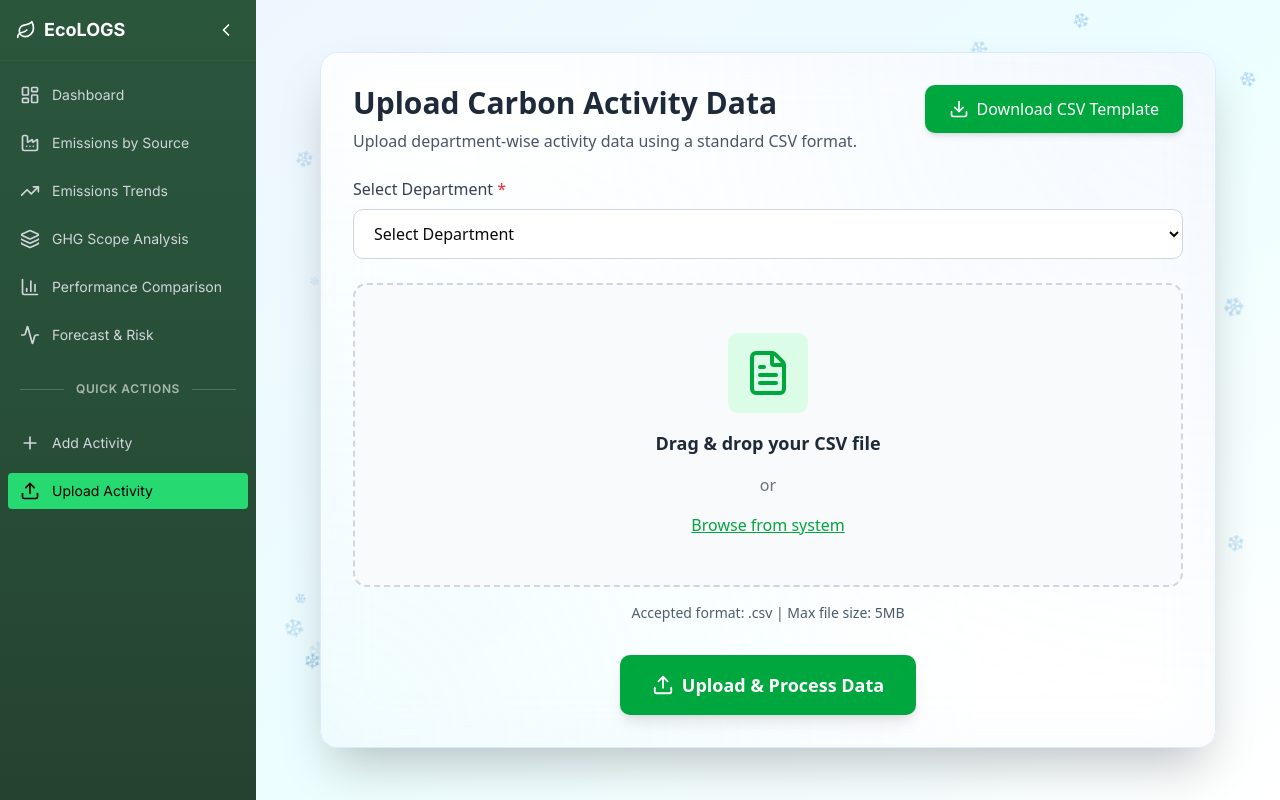
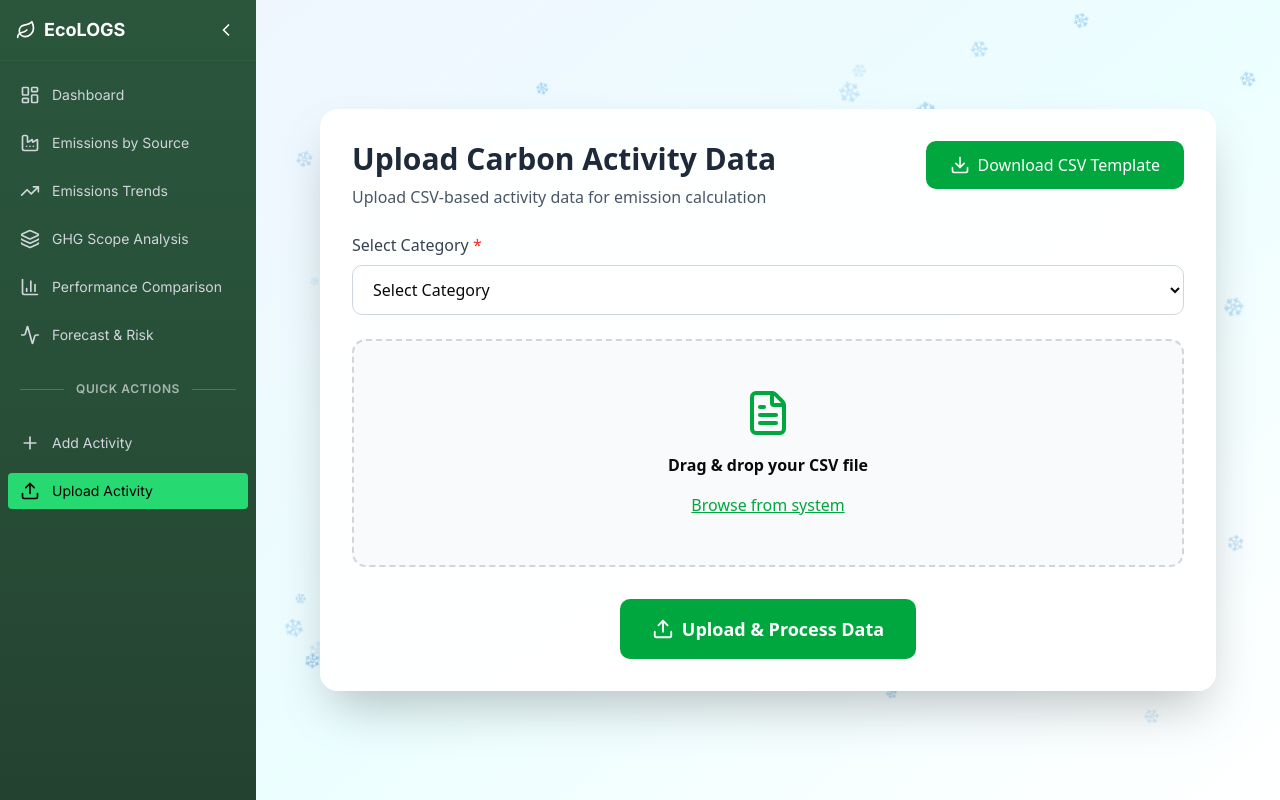
Before and after one commit to nawazashraf/EcoTrack, a React (Vite) app in the folder Client/: page /upload-activity in a window 1280 px wide. Built offline with nearby package versions, Linux system fonts and the light colour scheme.

Commit message:
Upload Activity typo fix

```diff
--- a/Client/src/constants/activity.constants.ts
+++ b/Client/src/constants/activity.constants.ts
@@ -2,7 +2,7 @@ import type { DropdownOption } from "@/types/activity.types";
 
 export const CATEGORIES: DropdownOption[] = [
   { value: "electricity", label: "Electricity" },
-  { value: "transport", label: "Transport" },
+  { value: "transportation", label: "Transportation" },
   { value: "waste", label: "Waste" },
   { value: "manufacturing", label: "Manufacturing" },
   { value: "fuel", label: "Fuel" },
--- a/Client/src/pages/UploadActivity.tsx
+++ b/Client/src/pages/UploadActivity.tsx
@@ -1,13 +1,16 @@
 import React, { useState, useRef } from "react";
 import { Download, Upload, FileText } from "lucide-react";
 import { uploadActivity } from "@/api/uploadActivity.api";
+import { CATEGORIES } from "@/constants/activity.constants";
+
+//TODO Remove Category Input field
 
 const UploadActivity = () => {
-  const [selectedDepartment, setSelectedDepartment] = useState("");
-  const [uploadedFile, setUploadedFile] = useState(null);
+  const [selectedCategory, setSelectedCategory] = useState("");
+  const [uploadedFile, setUploadedFile] = useState<File | null>(null);
   const [isDragging, setIsDragging] = useState(false);
-  const fileInputRef = useRef(null);
-  const [snowflakes, setSnowflakes] = useState([]);
+  const fileInputRef = useRef<HTMLInputElement | null>(null);
+  const [snowflakes, setSnowflakes] = useState<any[]>([]);
 
   React.useEffect(() => {
     const flakes = Array.from({ length: 60 }, (_, i) => ({
@@ -15,39 +18,38 @@ const UploadActivity = () => {
       left: Math.random() * 100,
       animationDuration: Math.random() * 4 + 3,
       animationDelay: Math.random() * 5,
-      size: Math.random() * 12 + 8, // Bigger snowflakes: 8-20px
+      size: Math.random() * 12 + 8,
       opacity: Math.random() * 0.7 + 0.3,
     }));
     setSnowflakes(flakes);
   }, []);
 
-  const departments = ["Electricity", "Transport", "Waste", "Manufacturing"];
-
-  const handleDragOver = (e) => {
+  /* ---------------- FILE HANDLERS ---------------- */
+  const handleDragOver = (e: React.DragEvent) => {
     e.preventDefault();
     setIsDragging(true);
   };
 
-  const handleDragLeave = (e) => {
+  const handleDragLeave = (e: React.DragEvent) => {
     e.preventDefault();
     setIsDragging(false);
   };
 
-  const handleDrop = (e) => {
+  const handleDrop = (e: React.DragEvent) => {
     e.preventDefault();
     setIsDragging(false);
 
     const file = e.dataTransfer.files[0];
-    if (file && file.name.endsWith(".csv") && file.size <= 5 * 1024 * 1024) {
-      setUploadedFile(file);
-    } else {
-      alert("Please upload a valid CSV file (max 5MB)");
-    }
+    validateAndSetFile(file);
   };
 
-  const handleFileSelect = (e) => {
-    const file = e.target.files[0];
-    if (file && file.name.endsWith(".csv") && file.size <= 5 * 1024 * 1024) {
+  const handleFileSelect = (e: React.ChangeEvent<HTMLInputElement>) => {
+    const file = e.target.files?.[0];
+    if (file) validateAndSetFile(file);
+  };
+
+  const validateAndSetFile = (file: File) => {
+    if (file.name.endsWith(".csv") && file.size <= 5 * 1024 * 1024) {
       setUploadedFile(file);
     } else {
       alert("Please upload a valid CSV file (max 5MB)");
@@ -61,18 +63,12 @@ const UploadActivity = () => {
   const downloadTemplate = () => {
     const csvContent =
       "Category,Value,Unit,Date,Department\n" +
-      // ================= ELECTRICITY =================
-      "Electricity,1200,kWh,2024-01-01,Electricity\n" +
-      "Electricity,3500,kWh,2024-01-02,Electricity\n" +
-      // ================= TRANSPORT =================
-      "Transport,120,liters,2024-01-01,Transport\n" +
-      "Transport,260,liters,2024-01-02,Transport\n" +
-      // ================= WASTE =================
-      "Waste,350,kg,2024-01-01,Waste\n" +
-      "Waste,180,kg,2024-01-02,Waste\n" +
-      // ================= MANUFACTURING =================
-      "Manufacturing,1500,kg,2024-01-01,Manufacturing\n" +
-      "Manufacturing,4200,kWh,2024-01-02,Manufacturing\n";
+      "electricity,1200,kWh,2024-01-01,Operations\n" +
+      "electricity,3500,kWh,2024-01-02,Engineering\n" +
+      "transportation,120,liters,2024-01-01,Logistics\n" +
+      "transportation,260,liters,2024-01-02,Logistics\n" +
+      "waste,350,kg,2024-01-01,Admin\n" +
+      "manufacturing,1500,kg,2024-01-01,Engineering\n";
 
     const blob = new Blob([csvContent], { type: "text/csv" });
     const url = window.URL.createObjectURL(blob);
@@ -85,7 +81,13 @@ const UploadActivity = () => {
     window.URL.revokeObjectURL(url);
   };
 
+  /* Handling Uploading CSV File */
   const handleUploadAndProcess = async () => {
+    if (!selectedCategory) {
+      alert("Please select a category");
+      return;
+    }
+
     if (!uploadedFile) {
       alert("Please upload a CSV file");
       return;
@@ -95,18 +97,18 @@ const UploadActivity = () => {
     formData.append("csvFile", uploadedFile);
 
     try {
-      const res = await uploadActivity(formData);
-      console.log(res);
-
+      await uploadActivity(formData);
       alert("Upload successful");
+      setUploadedFile(null);
+      setSelectedCategory("");
     } catch (err) {
       alert("Upload failed");
     }
   };
 
   return (
-    <div className="min-h-screen bg-gradient-to-br from-blue-50 via-cyan-50 to-white p-6 flex items-center justify-center relative overflow-hidden">
-      {/* Snowflake Effect */}
+    <div className="min-h-screen bg-linear-to-br from-blue-50 via-cyan-50 to-white p-6 flex items-center justify-center relative overflow-hidden">
+      {/* Snowflakes */}
       <div className="absolute inset-0 pointer-events-none overflow-hidden">
         {snowflakes.map((flake) => (
           <div
@@ -118,7 +120,6 @@ const UploadActivity = () => {
               fontSize: `${flake.size}px`,
               opacity: flake.opacity,
               animation: `fall ${flake.animationDuration}s linear ${flake.animationDelay}s infinite`,
-              textShadow: "0 0 5px rgba(255, 255, 255, 0.8)",
             }}
           >
             ❄
@@ -128,60 +129,47 @@ const UploadActivity = () => {
 
       <style>{`
         @keyframes fall {
-          0% {
-            transform: translateY(0) rotate(0deg);
-          }
-          100% {
+          to {
             transform: translateY(100vh) rotate(360deg);
           }
         }
       `}</style>
 
-      <div className="w-full max-w-4xl bg-white/95 backdrop-blur-md rounded-2xl shadow-2xl p-8 relative z-10 border border-blue-100">
-        {/* Frost overlay effect */}
-        <div
-          className="absolute inset-0 rounded-2xl pointer-events-none"
-          style={{
-            background:
-              "radial-gradient(circle at top right, rgba(191, 219, 254, 0.15), transparent 60%), radial-gradient(circle at bottom left, rgba(165, 243, 252, 0.15), transparent 60%)",
-            boxShadow: "inset 0 0 60px rgba(191, 219, 254, 0.1)",
-          }}
-        />
-
+      <div className="w-full max-w-4xl bg-white/95 backdrop-blur-md rounded-2xl shadow-2xl p-8 relative z-10">
         {/* Header */}
-        <div className="flex justify-between items-start mb-6 relative z-10">
+        <div className="flex justify-between items-start mb-6">
           <div>
             <h1 className="text-3xl font-bold text-gray-800 mb-2">
               Upload Carbon Activity Data
             </h1>
             <p className="text-gray-600">
-              Upload department-wise activity data using a standard CSV format.
+              Upload CSV-based activity data for emission calculation
             </p>
           </div>
 
           <button
             onClick={downloadTemplate}
-            className="flex items-center gap-2 bg-green-600 hover:bg-green-700 text-white px-6 py-3 rounded-lg font-medium shadow-md transition-all hover:shadow-lg"
+            className="flex items-center gap-2 bg-green-600 hover:bg-green-700 text-white px-6 py-3 rounded-lg font-medium"
           >
             <Download size={20} />
             Download CSV Template
           </button>
         </div>
 
-        {/* Department */}
-        <div className="mb-6 relative z-10">
+        {/* Category */}
+        <div className="mb-6">
           <label className="block text-gray-700 font-medium mb-2">
-            Select Department <span className="text-red-500">*</span>
+            Select Category <span className="text-red-500">*</span>
           </label>
           <select
-            value={selectedDepartment}
-            onChange={(e) => setSelectedDepartment(e.target.value)}
-            className="w-full px-4 py-3 border border-gray-300 rounded-lg focus:ring-2 focus:ring-green-500 bg-white"
+            value={selectedCategory}
+            onChange={(e) => setSelectedCategory(e.target.value)}
+            className="w-full px-4 py-3 border border-gray-300 rounded-lg bg-white"
           >
-            <option value="">Select Department</option>
-            {departments.map((dept) => (
-              <option key={dept} value={dept}>
-                {dept}
+            <option value="">Select Category</option>
+            {CATEGORIES.map((cat) => (
+              <option key={cat.value} value={cat.value}>
+                {cat.label}
               </option>
             ))}
           </select>
@@ -192,7 +180,7 @@ const UploadActivity = () => {
           onDragOver={handleDragOver}
           onDragLeave={handleDragLeave}
           onDrop={handleDrop}
-          className={`border-2 border-dashed rounded-xl p-12 text-center transition-all relative z-10 ${
+          className={`border-2 border-dashed rounded-xl p-12 text-center transition ${
             isDragging
               ? "border-green-500 bg-green-50"
               : "border-gray-300 bg-gray-50"
@@ -207,34 +195,24 @@ const UploadActivity = () => {
           />
 
           <div className="flex flex-col items-center gap-4">
-            <div className="bg-green-100 p-4 rounded-lg">
-              <FileText size={48} className="text-green-600" />
-            </div>
+            <FileText size={48} className="text-green-600" />
 
             {uploadedFile ? (
               <div>
-                <p className="font-semibold text-gray-800">
-                  {uploadedFile.name}
-                </p>
-                <p className="text-sm text-gray-600">
-                  {(uploadedFile.size / 1024).toFixed(2)} KB
-                </p>
+                <p className="font-semibold">{uploadedFile.name}</p>
                 <button
                   onClick={() => setUploadedFile(null)}
-                  className="text-red-600 hover:text-red-700 text-sm mt-2 font-medium"
+                  className="text-red-600 text-sm mt-2"
                 >
                   Remove file
                 </button>
               </div>
             ) : (
               <>
-                <h3 className="text-lg font-semibold text-gray-800">
-                  Drag & drop your CSV file
-                </h3>
-                <p className="text-gray-500">or</p>
+                <p className="font-semibold">Drag & drop your CSV file</p>
                 <button
                   onClick={handleBrowseClick}
-                  className="text-green-600 hover:text-green-700 underline font-medium"
+                  className="text-green-600 underline"
                 >
                   Browse from system
                 </button>
@@ -243,15 +221,11 @@ const UploadActivity = () => {
           </div>
         </div>
 
-        <p className="text-center text-sm text-gray-600 mt-4">
-          Accepted format: .csv | Max file size: 5MB
-        </p>
-
         {/* Submit */}
-        <div className="mt-8 flex justify-center relative z-10">
+        <div className="mt-8 flex justify-center">
           <button
             onClick={handleUploadAndProcess}
-            className="flex items-center gap-2 bg-green-600 hover:bg-green-700 text-white px-8 py-4 rounded-lg font-semibold text-lg shadow-lg hover:shadow-xl transition-all"
+            className="flex items-center gap-2 bg-green-600 hover:bg-green-700 text-white px-8 py-4 rounded-lg font-semibold text-lg"
           >
             <Upload size={22} />
             Upload & Process Data
```
